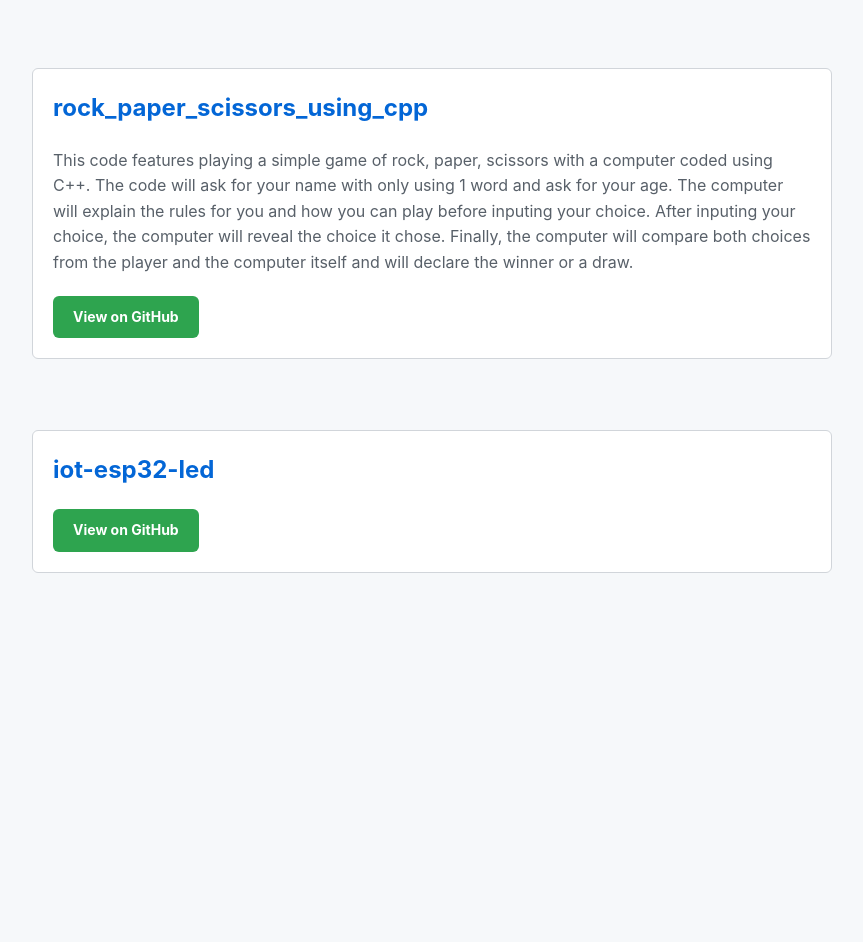
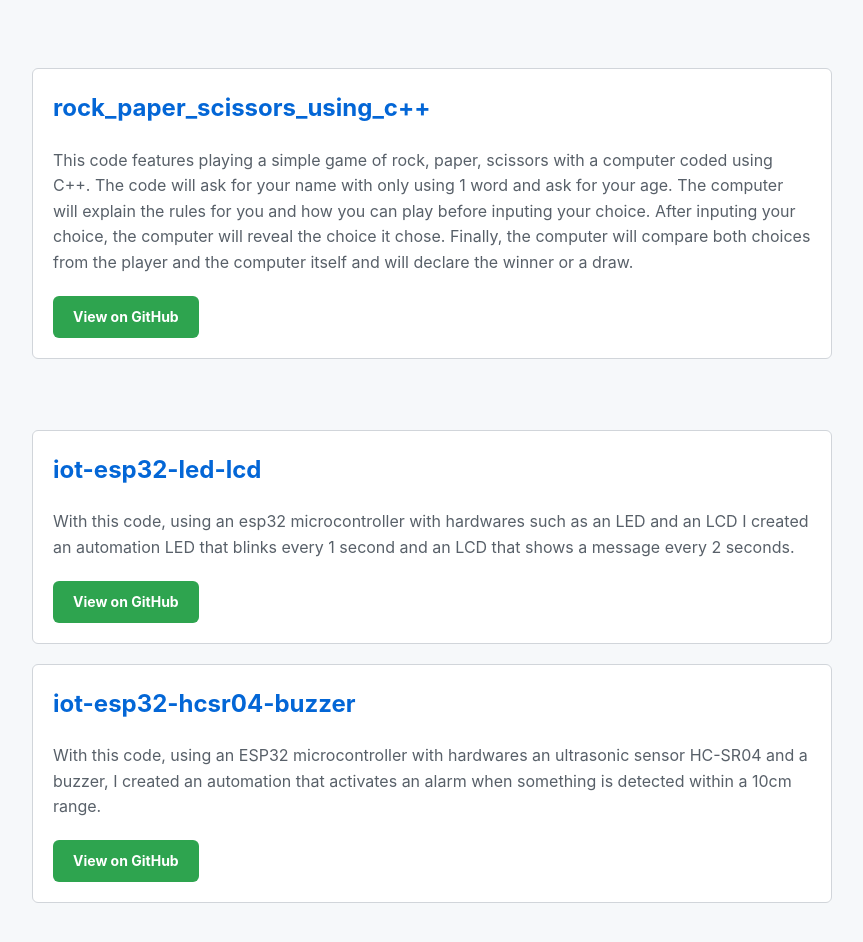
Before and after one commit to VencelEdric/venceledric.github.io, a plain HTML site: page index.html in a window 1280 px wide. Shown: the part 400-1342 px from the top of the page, without its empty margins (208-1071 px from the left). Before the commit the page ends 1013 px from the top, so only its background shows below. Drawn offline with Linux system fonts and the light colour scheme.

Commit message:
iot hc-sr04

```diff
--- a/index.html
+++ b/index.html
@@ -73,7 +73,7 @@
 
     <br><br>
     <div class="project-card">
-       <h2>rock_paper_scissors_using_cpp</h2>
+       <h2>rock_paper_scissors_using_c++</h2>
        <p class="description">
             This code features playing a simple game of rock, paper, scissors with a computer coded using C++. The code will ask for your name with only using 1 word and ask for your age. The computer will explain the rules for you and how you can play before inputing your choice. After inputing your choice, the computer will reveal the choice it chose. Finally, the computer will compare both choices from the player and the computer itself and will declare the winner or a draw.
        </p>
@@ -85,11 +85,21 @@
 
     <br><br>
     <div class="project-card">
-        <h2>iot-esp32-led</h2>
+        <h2>iot-esp32-led-lcd</h2>
         <p class="description">
+            With this code, using an esp32 microcontroller with hardwares such as an LED and an LCD I created an automation LED that blinks every 1 second and an LCD that shows a message every 2 seconds.
+        </p>
+        <a href="https://github.com/VencelEdric/iot-esp32-led-lcd" class="btn" target="_blank">View on GitHub</a>
 
+    </div>
+
+
+    <div class="project-card">
+        <h2>iot-esp32-hcsr04-buzzer</h2>
+        <p class="description">
+            With this code, using an ESP32 microcontroller with hardwares an ultrasonic sensor HC-SR04 and a buzzer, I created an automation that activates an alarm when something is detected within a 10cm range.
         </p>
-        <a href="https://github.com/VencelEdric/lab-iot-esp32-person-counting-and-power-control-blynk" class="btn" target="_blank">View on GitHub</a>
+        <a href="https://github.com/VencelEdric/iot-esp32-hcsr04-buzzer" class="btn" target="_blank">View on GitHub</a>
 
     </div>
 
```
